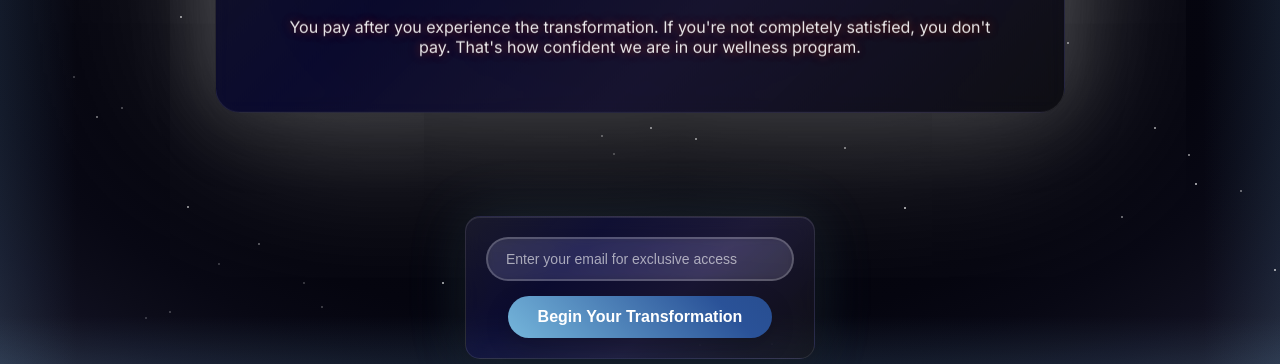
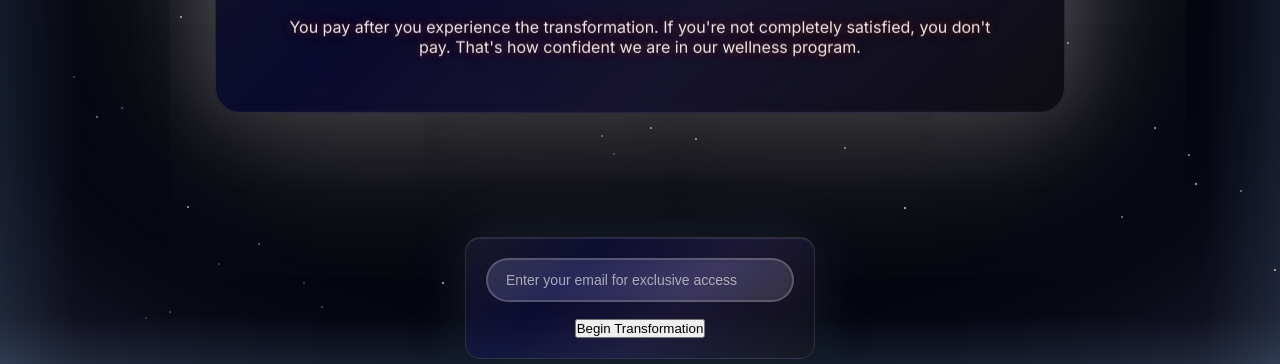
Before and after one commit to audem-ars/heal-estate, a website: page index.html in a window 1280 px wide. Shown: the part 436-800 px from the top of the page. Drawn offline with nearby package versions, Linux system fonts and the light colour scheme.

Commit message:
Switch to Formspree - working email solution

```diff
--- a/index.html
+++ b/index.html
@@ -334,8 +334,12 @@
     </div>
 
     <div class="email-section">
-        <input type="email" class="email-input" placeholder="Enter your email for exclusive access">
-        <button class="shiny-button" onclick="handleEmailSubmit()">Begin Your Transformation</button>
+        <form action="https://formspree.io/f/xovwzzol" method="POST">
+            <input type="email" name="email" class="email-input" placeholder="Enter your email for exclusive access" required>
+            <input type="hidden" name="_subject" value="🚨 NEW HEAL ESTATE SIGNUP - High Priority Lead!">
+            <input type="hidden" name="_next" value="https://heal-estate.netlify.app">
+            <button type="submit" class="premium-button">Begin Transformation</button>
+        </form>
     </div>
 
     <script>
```
